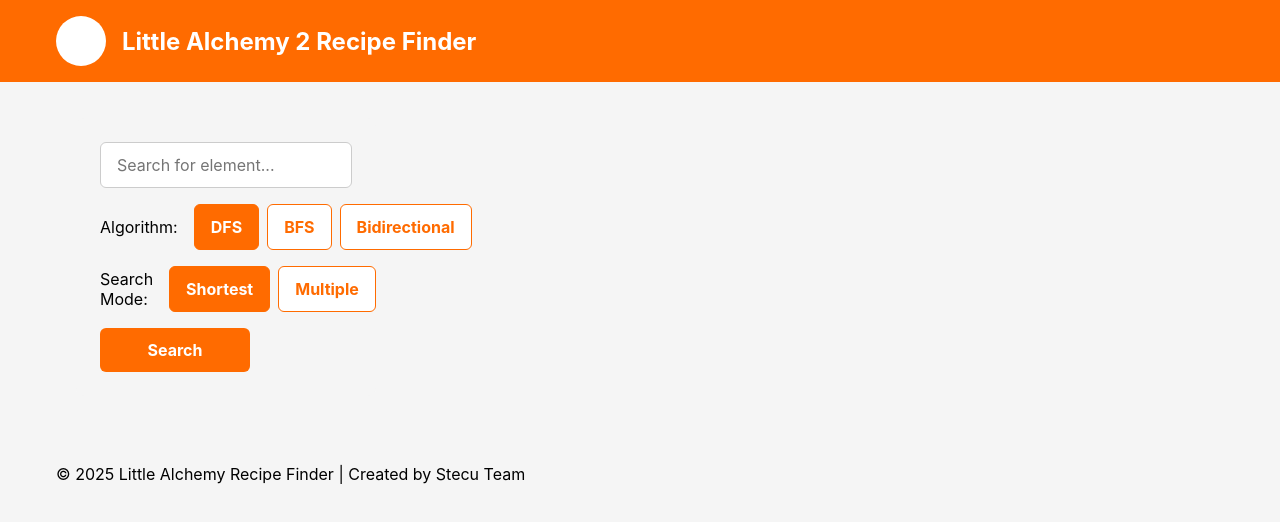
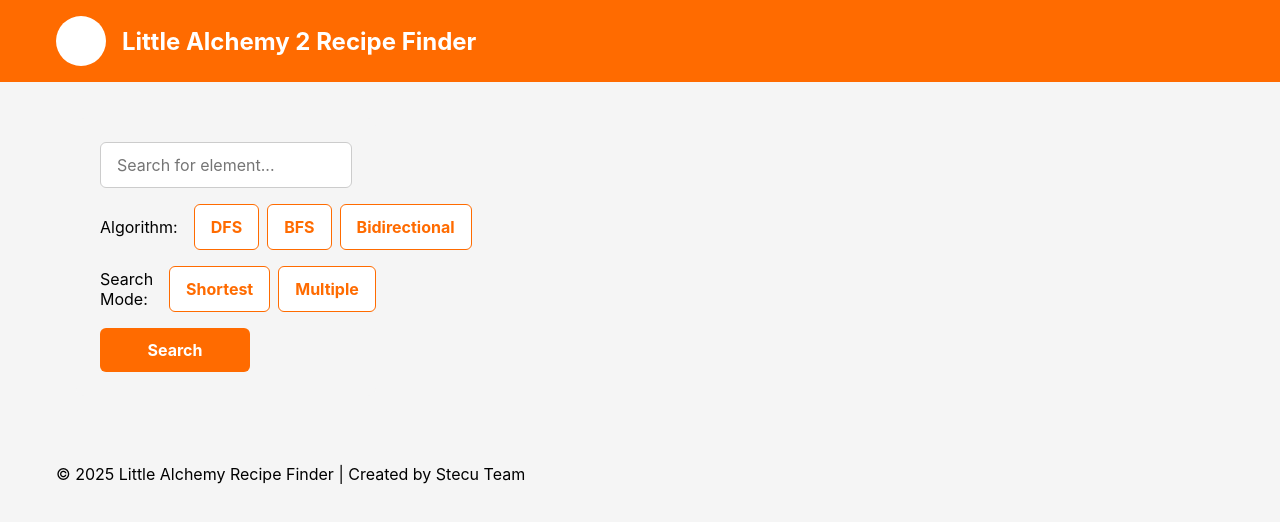
Before and after one commit to wrdtlkhoir/Tubes2_FE_STEIcu, a Next.js app: page / in a window 1280 px wide. Shown: the top 522 px of the page. Built offline with nearby package versions, Linux system fonts and the light colour scheme; no server answers.

Commit message:
feat: add integrasi bfs single

```diff
--- a/src/components/SearchForm.js
+++ b/src/components/SearchForm.js
@@ -3,12 +3,15 @@
 
 const SearchForm = ({ onSearch }) => {
   const [targetElement, setTargetElement] = useState('');
-  const [algorithm, setAlgorithm] = useState('DFS');
-  const [searchMode, setSearchMode] = useState('single');
+  const [algorithm, setAlgorithm] = useState('');
+  const [searchMode, setSearchMode] = useState('');
   const [maxRecipes, setMaxRecipes] = useState(1);
 
   const handleSubmit = (e) => {
     e.preventDefault();
+    // pastikan hanya kirim jika semua valid
+    if (!targetElement || !algorithm || !searchMode) return;
+
     onSearch({
       target: targetElement,
       algorithm,
@@ -33,27 +36,16 @@
         <div className={styles.formRow}>
           <label>Algorithm:</label>
           <div className={styles.toggleGroup}>
-            <button
-              type="button"
-              className={`${styles.toggleButton} ${algorithm === 'DFS' ? styles.active : ''}`}
-              onClick={() => setAlgorithm('DFS')}
-            >
-              DFS
-            </button>
-            <button
-              type="button"
-              className={`${styles.toggleButton} ${algorithm === 'BFS' ? styles.active : ''}`}
-              onClick={() => setAlgorithm('BFS')}
-            >
-              BFS
-            </button>
-            <button
-              type="button"
-              className={`${styles.toggleButton} ${algorithm === 'Bidirectional' ? styles.active : ''}`}
-              onClick={() => setAlgorithm('Bidirectional')}
-            >
-              Bidirectional
-            </button>
+            {['DFS', 'BFS', 'Bidirectional'].map((alg) => (
+              <button
+                key={alg}
+                type="button"
+                className={`${styles.toggleButton} ${algorithm === alg ? styles.active : ''}`}
+                onClick={() => setAlgorithm(alg)}
+              >
+                {alg}
+              </button>
+            ))}
           </div>
         </div>
         <div className={styles.formRow}>
@@ -89,7 +81,11 @@
             </label>
           </div>
         )}
-        <button type="submit" className={styles.searchButton}>
+        <button
+          type="submit"
+          className={styles.searchButton}
+          disabled={!targetElement || !algorithm || !searchMode}
+        >
           Search
         </button>
       </form>
--- a/src/pages/index.js
+++ b/src/pages/index.js
@@ -17,19 +17,32 @@
 
     try {
       // validate input params
-      if (searchParams.algorithm !== 'DFS' || searchParams.searchMode !== 'single') {
-        // Jika algoritma atau mode belum diintegrasikan
+      if(searchParams.algorithm === 'DFS' && searchParams.searchMode === 'single') {
+        const data = await searchRecipes(searchParams);
+        setResults(data);
+      } else if (searchParams.algorithm === 'BFS' && searchParams.searchMode === 'single') {
+        const data = await searchRecipes(searchParams);
+        setResults(data);
+      // }
+      // else if (searchParams.algorithm === 'Bidirectional' && searchParams.searchMode === 'single') {
+      //   const data = await searchRecipes(searchParams);
+      //   setResults(data);
+      // } else if (searchParams.algorithm === 'Bidirectional' && searchParams.searchMode === 'multiple') {
+      //   const data = await searchRecipes(searchParams);
+      //   setResults(data);
+      // } else if (searchParams.algorithm === 'BFS' && searchParams.searchMode === 'multiple') {
+      //   const data = await searchRecipes(searchParams);
+      //   setResults(data);
+      // } else if (searchParams.algorithm === 'DFS' && searchParams.searchMode === 'multiple') {
+      //   const data = await searchRecipes(searchParams);
+      //   setResults(data);
+      } else
         setResults({
           executionTime: 0,
           nodesVisited: 0,
           path: [],
           message: 'Resep belum ada karena belum diintegrasikan.',
         });
-      } else {
-        // Panggil API untuk DFS dan Shortest Path
-        const data = await searchRecipes(searchParams);
-        setResults(data);
-      }
     } catch (err) {
       setError(err.response?.data?.message || 'An error occurred');
       console.error(err);
```
